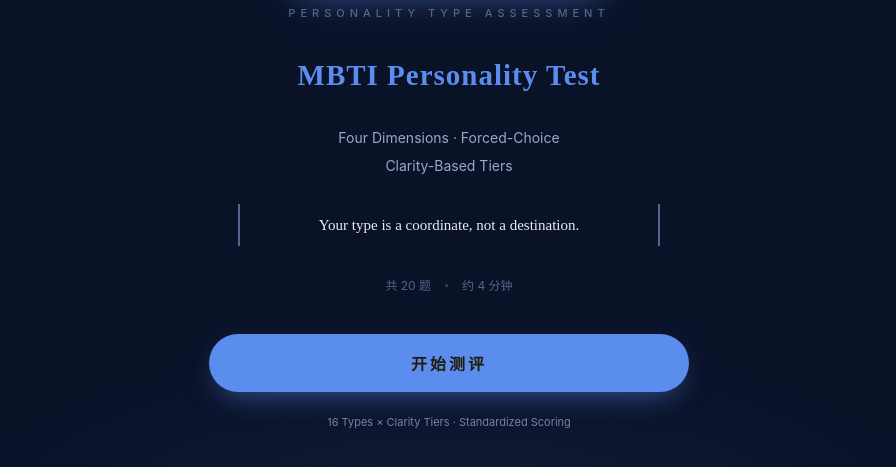
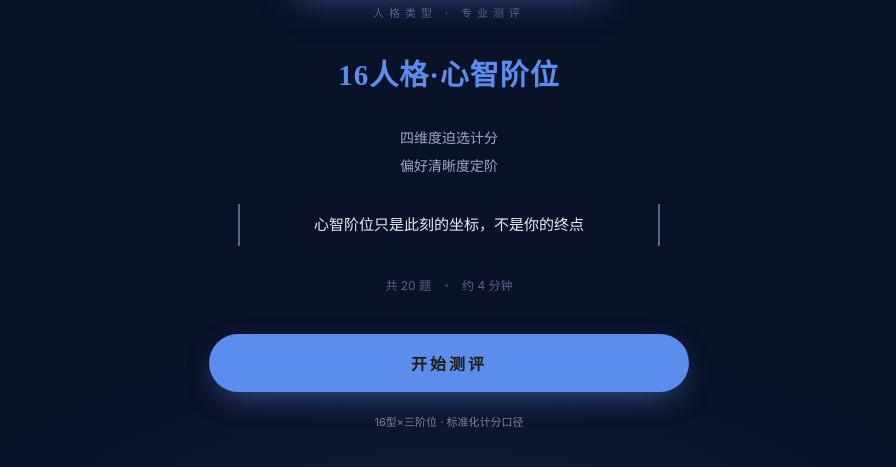
Before and after one commit to thirteen-zw/thirteen-zw.github.io, a plain HTML site: page mbti/index.html in a window 1280 px wide. Shown: the part 327-794 px from the top of the page, without its empty margins (191-1087 px from the left). Drawn offline with Linux system fonts and the light colour scheme.

Commit message:
restore Chinese title (undo English rename)

```diff
--- a/mbti/index.html
+++ b/mbti/index.html
@@ -4,7 +4,7 @@
 <meta charset="UTF-8" />
 <meta name="viewport" content="width=device-width,initial-scale=1,maximum-scale=1,user-scalable=no,viewport-fit=cover" />
 <meta name="theme-color" content="#0A1228" />
-<title>MBTI Personality Test</title>
+<title>16人格·心智阶位</title>
 <style>
   *{margin:0;padding:0;box-sizing:border-box;-webkit-tap-highlight-color:transparent;}
   :root{
@@ -217,13 +217,13 @@
   <section id="screen-cover" class="screen active">
     <div class="cover">
       <img class="hero-img" src="img/hero.png" alt="cover art">
-      <p class="cover-eyebrow">PERSONALITY TYPE ASSESSMENT</p>
-      <h1 class="cover-title">MBTI Personality Test</h1>
-      <p class="cover-sub">Four Dimensions · Forced-Choice<br>Clarity-Based Tiers</p>
-      <div class="cover-quote">Your type is a coordinate, not a destination.</div>
+      <p class="cover-eyebrow">人格类型 · 专业测评</p>
+      <h1 class="cover-title">16人格·心智阶位</h1>
+      <p class="cover-sub">四维度迫选计分<br>偏好清晰度定阶</p>
+      <div class="cover-quote">心智阶位只是此刻的坐标，不是你的终点</div>
       <div class="cover-meta"><span>共 20 题</span><i></i><span>约 4 分钟</span></div>
       <button class="btn-primary" id="startBtn">开始测评</button>
-      <p class="cover-note">16 Types × Clarity Tiers · Standardized Scoring</p>
+      <p class="cover-note">16型×三阶位 · 标准化计分口径</p>
     </div>
   </section>
 
@@ -510,7 +510,7 @@
     +'<p class="explain">'+why+'<br><br>'+fig.match+'</p></div>'
     +'<div class="disclaimer">类型描述认知偏好，16型无优劣之分；<br>清晰度反映偏好的明确程度，不是人格的高度。</div>'
     +'<button class="btn-ghost" id="restartBtn">重 新 测 一 次</button>'
-    +'<p class="foot-mark">PERSONALITY TYPE ASSESSMENT</p>';
+    +'<p class="foot-mark">人格类型 · 专业测评</p>';
 }
 function clipTxt(s,n){s=String(s);return s.length<=n?s:s.slice(0,n-1)+'…';}
 function calcElements(scores){
@@ -604,7 +604,7 @@
     +'<p class="explain">'+buildExplain(scores,fig,picks,elems)+'</p></div>'
     +'<div class="disclaimer">相近的是部分选择方式，<br>不代表经历、能力或价值相同。</div>'
     +'<button class="btn-ghost" id="restartBtn">重 新 测 一 次</button>'
-    +'<p class="foot-mark">PERSONALITY TYPE ASSESSMENT</p>';
+    +'<p class="foot-mark">人格类型 · 专业测评</p>';
 }
 function animateBars(){
   var fills=document.querySelectorAll('.bar-fill,.axis-fill');
```
